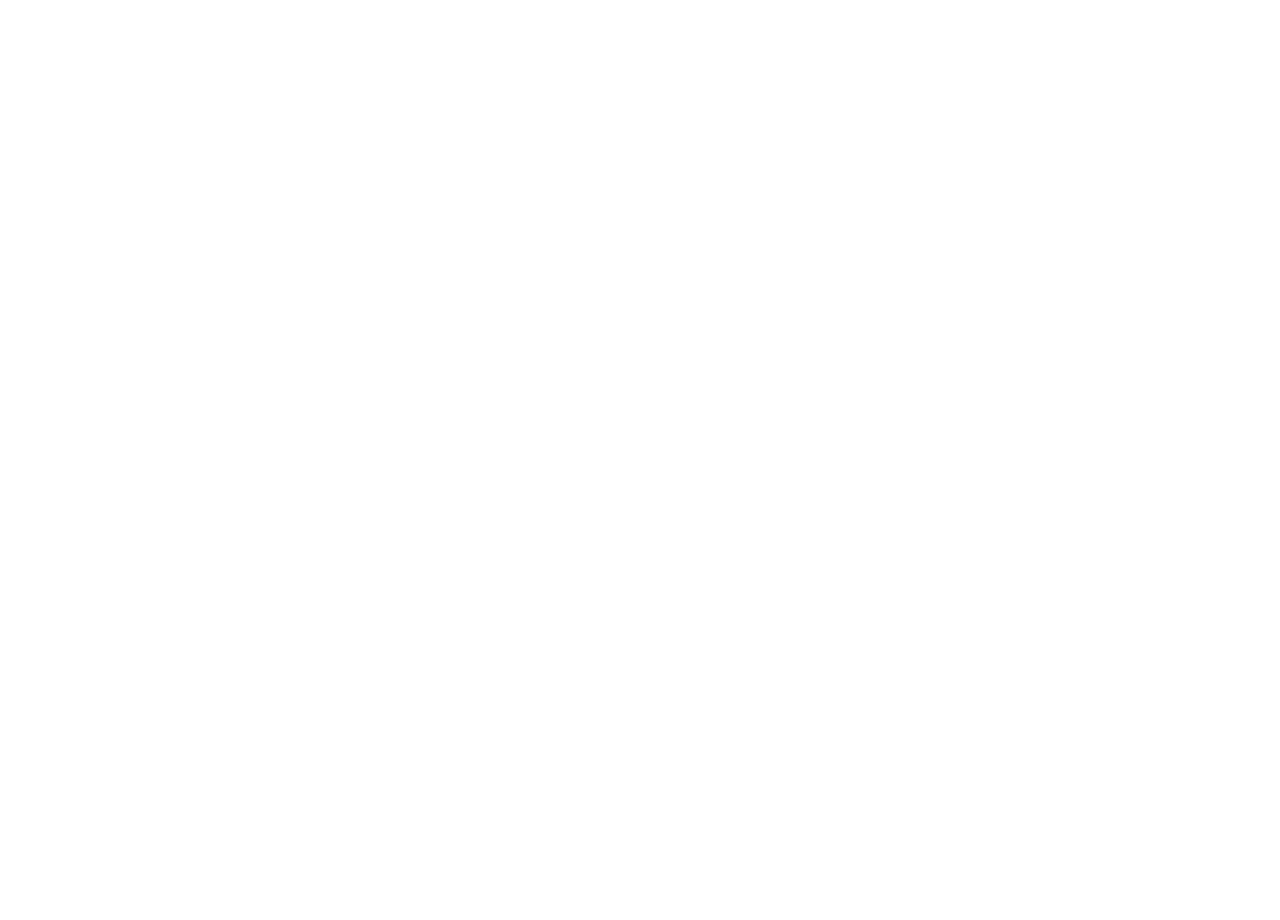
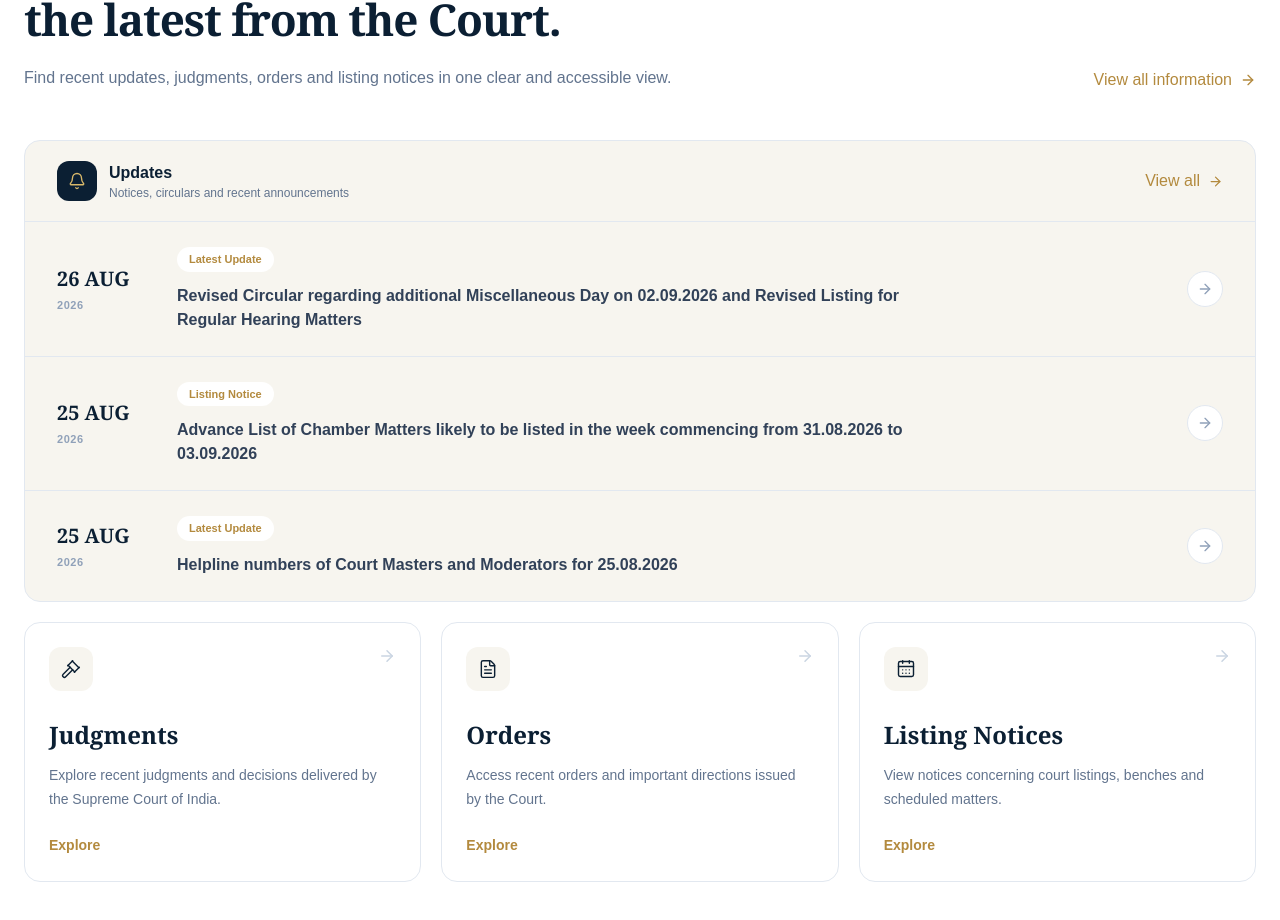
Before and after one commit to patnaikyamini4/supreme-court-india-redesign, a Next.js app: page / in a window 1280 px wide. Shown: the part 2196-3116 px from the top of the page. Before the commit the page ends 2018 px from the top, so only its background shows below. Built offline with nearby package versions, Linux system fonts and the light colour scheme.

Commit message:
feat: add latest court information section

```diff
--- a/src/app/page.tsx
+++ b/src/app/page.tsx
@@ -1,6 +1,7 @@
 import CourtHeader from "@/components/layout/CourtHeader";
 import HeroSection from "@/components/home/HeroSection";
 import QuickAccess from "@/components/home/QuickAccess";
+import LatestInformation from "@/components/home/LatestInformation";
 
 export default function Home() {
   return (
@@ -10,6 +11,7 @@
       <main>
         <HeroSection />
         <QuickAccess />
+        <LatestInformation />
       </main>
     </>
   );
--- /dev/null
+++ b/src/components/home/LatestInformation.tsx
@@ -0,0 +1,213 @@
+import {
+  ArrowRight,
+  Bell,
+  CalendarDays,
+  FileText,
+  Gavel,
+  Megaphone,
+} from "lucide-react";
+
+const updates = [
+  {
+    date: "26 AUG",
+    type: "Latest Update",
+    title:
+      "Revised Circular regarding additional Miscellaneous Day on 02.09.2026 and Revised Listing for Regular Hearing Matters",
+  },
+  {
+    date: "25 AUG",
+    type: "Listing Notice",
+    title:
+      "Advance List of Chamber Matters likely to be listed in the week commencing from 31.08.2026 to 03.09.2026",
+  },
+  {
+    date: "25 AUG",
+    type: "Latest Update",
+    title:
+      "Helpline numbers of Court Masters and Moderators for 25.08.2026",
+  },
+];
+
+const informationCards = [
+  {
+    title: "Judgments",
+    description:
+      "Explore recent judgments and decisions delivered by the Supreme Court of India.",
+    icon: Gavel,
+    href: "#judgments",
+  },
+  {
+    title: "Orders",
+    description:
+      "Access recent orders and important directions issued by the Court.",
+    icon: FileText,
+    href: "#orders",
+  },
+  {
+    title: "Listing Notices",
+    description:
+      "View notices concerning court listings, benches and scheduled matters.",
+    icon: CalendarDays,
+    href: "#listing-notices",
+  },
+];
+
+export default function LatestInformation() {
+  return (
+    <section className="bg-white py-20 md:py-24">
+      <div className="sc-container">
+        {/* Section heading */}
+        <div className="flex flex-col justify-between gap-5 md:flex-row md:items-end">
+          <div className="max-w-2xl">
+            <p className="sc-eyebrow">
+              Latest Information
+            </p>
+
+            <h2 className="sc-heading">
+              Stay informed with
+              <span className="block">
+                the latest from the Court.
+              </span>
+            </h2>
+
+            <p className="mt-5 text-base leading-7 text-slate-500">
+              Find recent updates, judgments, orders and listing
+              notices in one clear and accessible view.
+            </p>
+          </div>
+
+          <a
+            href="#all-information"
+            className="group hidden items-center gap-2 text-sm font-semibold text-[#B38A3E] md:flex"
+          >
+            View all information
+
+            <ArrowRight
+              size={16}
+              className="transition-transform group-hover:translate-x-1"
+            />
+          </a>
+        </div>
+
+        {/* Updates panel */}
+        <div className="mt-12 overflow-hidden rounded-2xl border border-slate-200 bg-[#F7F5EF]">
+          {/* Panel header */}
+          <div className="flex flex-col justify-between gap-4 border-b border-slate-200 px-6 py-5 sm:flex-row sm:items-center md:px-8">
+            <div className="flex items-center gap-3">
+              <div className="flex h-10 w-10 items-center justify-center rounded-xl bg-[#0B1F33] text-[#D8B86A]">
+                <Bell size={18} strokeWidth={1.8} />
+              </div>
+
+              <div>
+                <h3 className="font-semibold text-[#0B1F33]">
+                  Updates
+                </h3>
+
+                <p className="text-xs text-slate-500">
+                  Notices, circulars and recent announcements
+                </p>
+              </div>
+            </div>
+
+            <a
+              href="#all-updates"
+              className="group flex items-center gap-2 text-sm font-semibold text-[#B38A3E]"
+            >
+              View all
+
+              <ArrowRight
+                size={15}
+                className="transition-transform group-hover:translate-x-1"
+              />
+            </a>
+          </div>
+
+          {/* Update list */}
+          <div className="divide-y divide-slate-200">
+            {updates.map((update, index) => (
+              <a
+                key={index}
+                href="#update"
+                className="group grid gap-5 px-6 py-6 transition-colors hover:bg-white md:grid-cols-[100px_1fr_auto] md:items-center md:px-8"
+              >
+                {/* Date */}
+                <div>
+                  <p className="sc-serif text-xl font-bold text-[#0B1F33]">
+                    {update.date}
+                  </p>
+
+                  <p className="mt-1 text-[11px] font-semibold uppercase tracking-wider text-slate-400">
+                    2026
+                  </p>
+                </div>
+
+                {/* Content */}
+                <div>
+                  <span className="inline-flex rounded-full bg-white px-3 py-1 text-[11px] font-semibold text-[#B38A3E]">
+                    {update.type}
+                  </span>
+
+                  <h4 className="mt-3 max-w-3xl text-sm font-semibold leading-6 text-slate-700 transition-colors group-hover:text-[#0B1F33] md:text-base">
+                    {update.title}
+                  </h4>
+                </div>
+
+                {/* Arrow */}
+                <div className="hidden h-9 w-9 items-center justify-center rounded-full border border-slate-200 bg-white text-slate-400 transition-all group-hover:border-[#B38A3E] group-hover:text-[#B38A3E] md:flex">
+                  <ArrowRight size={16} />
+                </div>
+              </a>
+            ))}
+          </div>
+        </div>
+
+        {/* Information cards */}
+        <div className="mt-5 grid gap-5 md:grid-cols-3">
+          {informationCards.map((card) => {
+            const Icon = card.icon;
+
+            return (
+              <a
+                key={card.title}
+                href={card.href}
+                className="group rounded-2xl border border-slate-200 bg-white p-6 transition-all duration-300 hover:-translate-y-1 hover:border-[#B38A3E]/50 hover:shadow-lg hover:shadow-[#0B1F33]/5"
+              >
+                <div className="flex items-start justify-between">
+                  <div className="flex h-11 w-11 items-center justify-center rounded-xl bg-[#F7F5EF] text-[#0B1F33] transition-colors group-hover:bg-[#0B1F33] group-hover:text-[#D8B86A]">
+                    <Icon size={20} strokeWidth={1.7} />
+                  </div>
+
+                  <ArrowRight
+                    size={18}
+                    className="text-slate-300 transition-all group-hover:translate-x-1 group-hover:text-[#B38A3E]"
+                  />
+                </div>
+
+                <h3 className="sc-serif mt-7 text-2xl font-bold text-[#0B1F33]">
+                  {card.title}
+                </h3>
+
+                <p className="mt-3 text-sm leading-6 text-slate-500">
+                  {card.description}
+                </p>
+
+                <span className="mt-6 inline-block text-sm font-semibold text-[#B38A3E]">
+                  Explore
+                </span>
+              </a>
+            );
+          })}
+        </div>
+
+        {/* Mobile view-all */}
+        <a
+          href="#all-information"
+          className="mt-8 flex items-center justify-center gap-2 text-sm font-semibold text-[#B38A3E] md:hidden"
+        >
+          View all information
+          <ArrowRight size={16} />
+        </a>
+      </div>
+    </section>
+  );
+}
```
